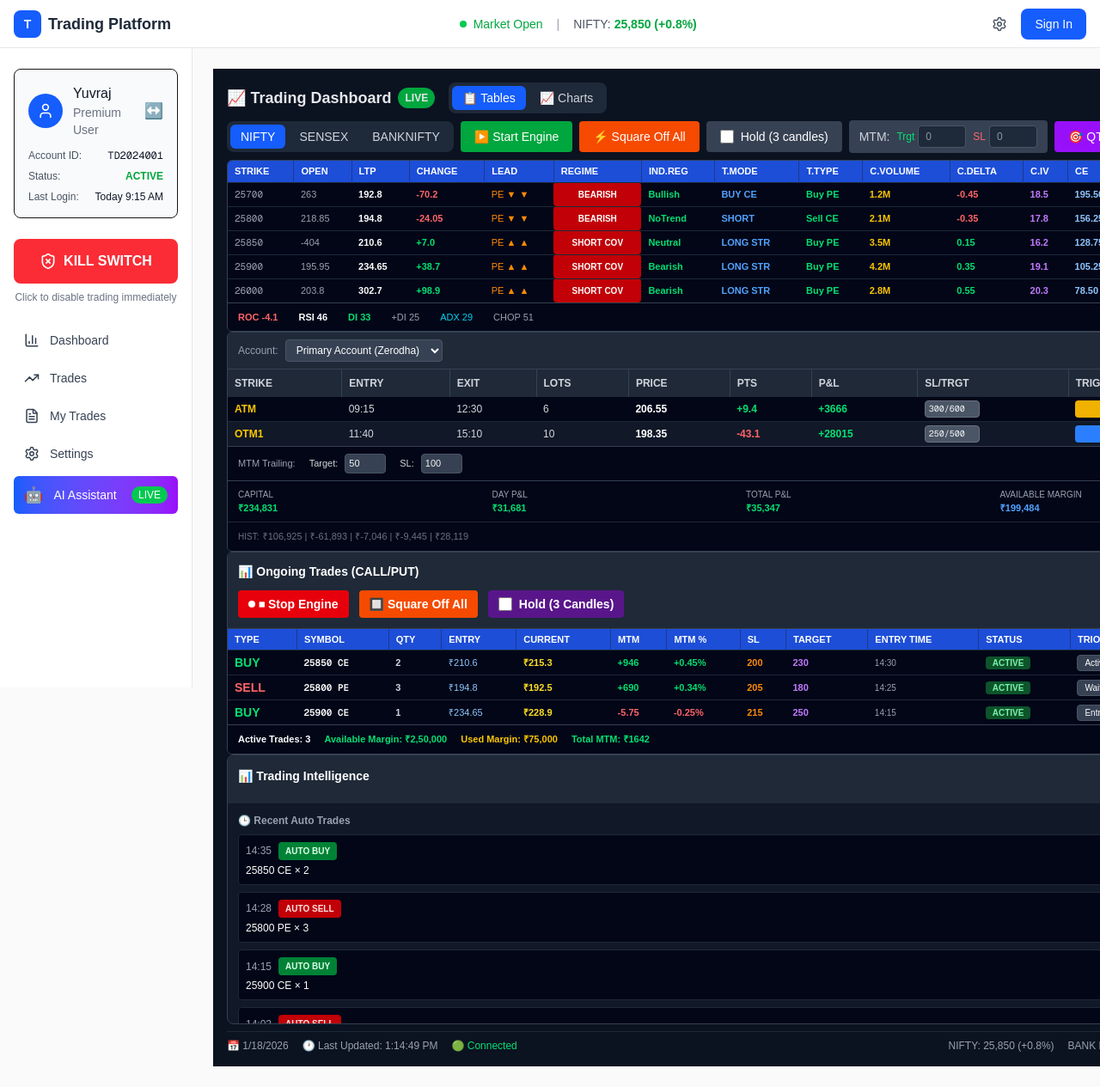
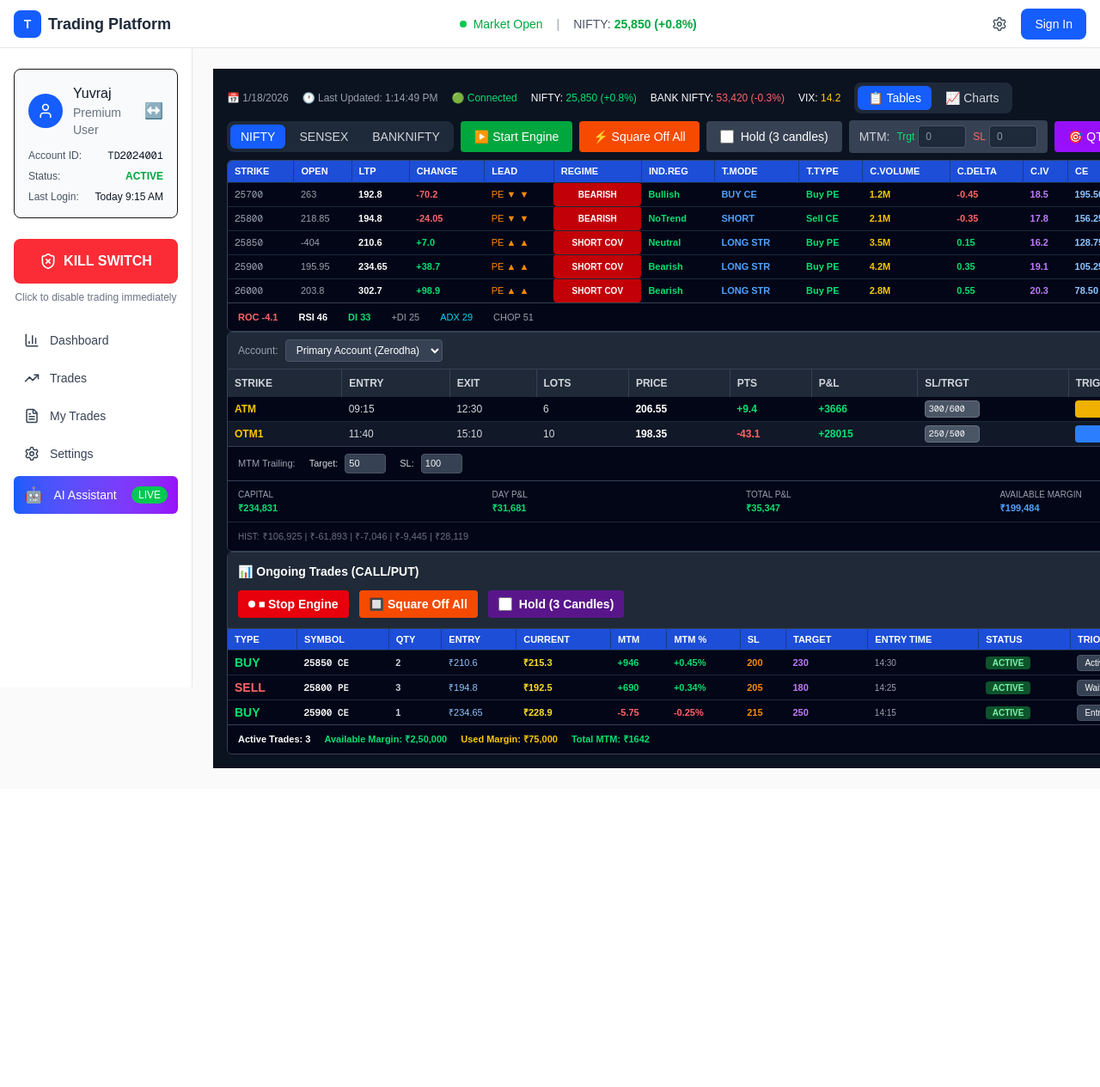
Before and after one commit to knikam3027/tardingUi, a Next.js app: page / in a window 1280 px wide. Shown: the top 1265 px of the page at 86% size. After the commit the page ends 918 px from the top, so only its background shows below. Built offline with nearby package versions, Linux system fonts and the light colour scheme.

Commit message:
Removed "Trading Intelligence" section from the page Removed "Unlock Layout" and "Reset" buttons from desktop controls Moved bottom status bar to top - replaced "Trading Dashboard" header with: date, last updated time, connected status, NIFTY, BANK NIFTY, and VIX prices

```diff
--- a/app/page.tsx
+++ b/app/page.tsx
@@ -6,7 +6,6 @@ import StrikePricesTable from "@/components/StrikePricesTable";
 import OngoingTradesTable from "@/components/OngoingTradesTable";
 import AccountSummary from "@/components/AccountSummary";
 import MobileTradingDashboard from "@/components/MobileTradingDashboard";
-import TradingHistory from "@/components/TradingHistory";
 import TradingChart from "@/components/TradingChart";
 
 export default function Home() {
@@ -133,10 +132,17 @@ export default function Home() {
         {/* Header Controls */}
         <div className="mb-2 flex flex-wrap gap-3 items-center justify-between">
           <div className="flex items-center gap-4">
-            <h1 className="text-lg font-bold text-gray-200 flex items-center gap-2">
-              📈 Trading Dashboard
-              <span className="text-xs bg-green-600 px-2 py-1 rounded-full">LIVE</span>
-            </h1>
+            {/* Status Bar - moved from bottom */}
+            <div className="flex items-center gap-4 text-xs text-gray-400">
+              <span>📅 {mounted ? new Date().toLocaleDateString() : '--'}</span>
+              <span>🕐 Last Updated: {mounted ? new Date().toLocaleTimeString() : '--:--:--'}</span>
+              <span className="text-green-400">🟢 Connected</span>
+            </div>
+            <div className="hidden lg:flex items-center gap-4 text-xs">
+              <span className="text-white">NIFTY: <span className="text-green-400">25,850 (+0.8%)</span></span>
+              <span className="text-white">BANK NIFTY: <span className="text-red-400">53,420 (-0.3%)</span></span>
+              <span className="text-white">VIX: <span className="text-yellow-400">14.2</span></span>
+            </div>
 
             {/* View Switcher */}
             <div className="hidden lg:flex gap-1 bg-gray-800 rounded-lg p-1">
@@ -159,57 +165,6 @@ export default function Home() {
                 }`}
               >
                 📈 Charts
-              </button>
-            </div>
-          </div>
-
-          {/* Desktop Controls */}
-          <div className="hidden lg:flex flex-wrap gap-2 items-center">
-            <button
-              onClick={() => setIsResizable(!isResizable)}
-              className={`px-3 py-1 rounded text-xs transition-colors flex items-center gap-1 ${
-                isResizable ? 'bg-blue-600 text-white' : 'bg-gray-600 text-gray-200'
-              }`}
-            >
-              🔧 {isResizable ? 'Lock Layout' : 'Unlock Layout'}
-            </button>
-
-            {isResizable && (
-              <>
-                <div className="flex items-center gap-2 text-xs">
-                  <label className="text-gray-400">Width:</label>
-                  <input
-                    type="range"
-                    min="20"
-                    max="80"
-                    value={leftWidth}
-                    onChange={(e) => setLeftWidth(Number(e.target.value))}
-                    className="w-20"
-                  />
-                  <span className="text-gray-300 w-8">{leftWidth}%</span>
-                </div>
-
-                <div className="flex items-center gap-2 text-xs">
-                  <label className="text-gray-400">Height:</label>
-                  <input
-                    type="range"
-                    min="300"
-                    max="800"
-                    value={tableHeight}
-                    onChange={(e) => setTableHeight(Number(e.target.value))}
-                    className="w-20"
-                  />
-                  <span className="text-gray-300 w-12">{tableHeight}px</span>
-                </div>
-              </>
-            )}
-
-            <div className="flex gap-1">
-              <button
-                onClick={() => { setLeftWidth(50); setTableHeight(500); }}
-                className="px-2 py-1 bg-gray-600 hover:bg-gray-700 text-white text-xs rounded transition-colors"
-              >
-                Reset
               </button>
             </div>
           </div>
@@ -324,9 +279,6 @@ export default function Home() {
 
                 {/* Ongoing Trades Table */}
                 <OngoingTradesTable />
-
-                {/* Trading History Section */}
-                <TradingHistory />
               </div>
             </>
           ) : (
@@ -337,9 +289,7 @@ export default function Home() {
               </div>
 
               {/* Chart-specific controls */}
-              <div className="grid grid-cols-1 lg:grid-cols-2 gap-4">
-                <TradingHistory />
-                <div className="bg-[#111827] border border-gray-700 rounded-lg p-4">
+              <div className="bg-[#111827] border border-gray-700 rounded-lg p-4">
                   <h3 className="text-sm font-bold text-white mb-3 flex items-center gap-2">
                     📊 Market Analysis
                   </h3>
@@ -362,7 +312,6 @@ export default function Home() {
                     </div>
                   </div>
                 </div>
-              </div>
             </div>
           )}
         </div>
@@ -523,20 +472,6 @@ export default function Home() {
             </div>
           </div>
         )}
-
-        {/* Status Bar - Desktop */}
-        <div className="hidden lg:flex flex-wrap gap-4 items-center justify-between text-xs text-gray-400 pt-2 border-t border-gray-800 mt-2">
-          <div className="flex gap-4">
-            <span>📅 {mounted ? new Date().toLocaleDateString() : '--'}</span>
-            <span>🕐 Last Updated: {mounted ? new Date().toLocaleTimeString() : '--:--:--'}</span>
-            <span className="text-green-400">🟢 Connected</span>
-          </div>
-          <div className="flex gap-4">
-            <span>NIFTY: 25,850 (+0.8%)</span>
-            <span>BANK NIFTY: 53,420 (-0.3%)</span>
-            <span>VIX: 14.2</span>
-          </div>
-        </div>
       </div>
     </MainLayout>
   );
```
